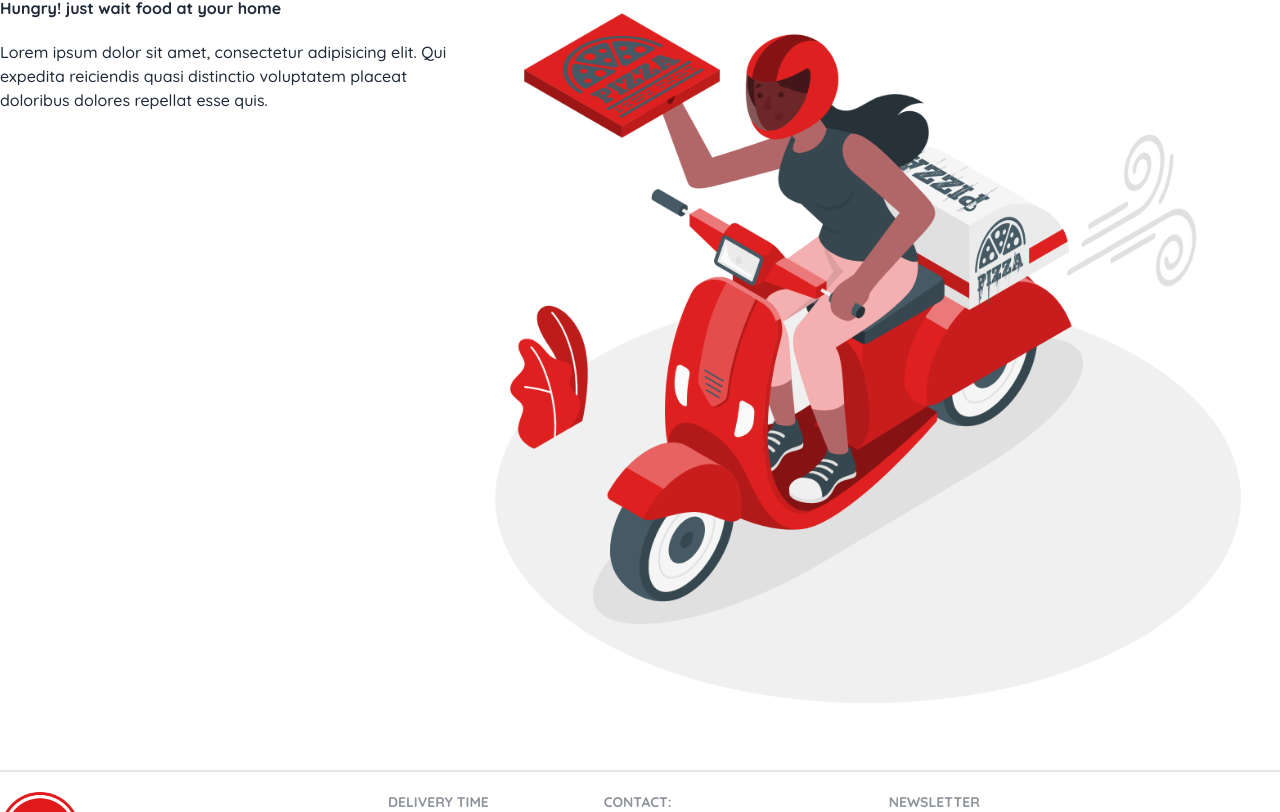
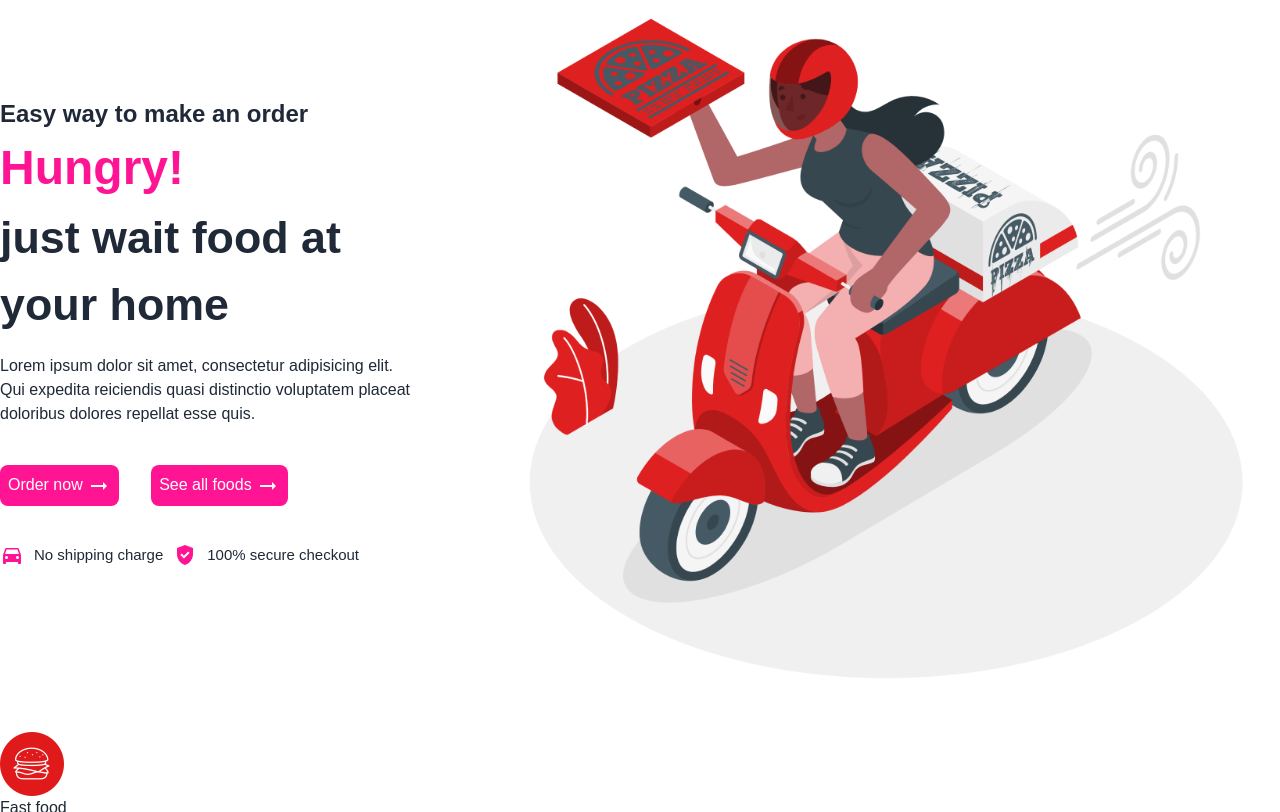
Before and after one commit to ruhulamin111/trucking-delicious, a React (Create React App) app: page / in a window 1280 px wide. Shown: the part 168-980 px from the top of the page. Built offline with nearby package versions, Linux system fonts and the light colour scheme.

Commit message:
done home page

```diff
--- a/package.json
+++ b/package.json
@@ -43,6 +43,6 @@
     ]
   },
   "devDependencies": {
-    "tailwindcss": "^3.1.8"
+    "tailwindcss": "^3.2.1"
   }
 }
--- a/src/App.css
+++ b/src/App.css
@@ -1,3 +1,7 @@
+@tailwind base;
+@tailwind components;
+@tailwind utilities;
+
 @import url('https://fonts.googleapis.com/css2?family=Quicksand:wght@500;600;700&display=swap');
 
 body {
--- a/src/components/Footer/Footer.js
+++ b/src/components/Footer/Footer.js
@@ -12,7 +12,7 @@ const Footer = () => {
 
     return (
         <div>
-            <footer className="footer text-base-content border-t-2 py-5 mt-5">
+            <footer className="footer text-base-content border-t-2 py-5 my-5">
                 <div>
                     <img src={logo} alt="" className='h-20 mb-4' />
                     <p>Trucking Delicious Resturant<br />
--- /dev/null
+++ b/src/components/UI/Category/Category.js
@@ -0,0 +1,41 @@
+import React from 'react'
+import categoryImg1 from '../../../assets/images/category-01.png'
+import categoryImg2 from '../../../assets/images/category-02.png'
+import categoryImg3 from '../../../assets/images/category-03.png'
+import categoryImg4 from '../../../assets/images/category-04.png'
+
+const Category = () => {
+    const categoryData = [
+        {
+            name: 'Fast food ',
+            img: categoryImg1
+        },
+        {
+            name: 'Pizza ',
+            img: categoryImg2
+        },
+        {
+            name: 'Bangali Food',
+            img: categoryImg3
+        },
+        {
+            name: 'Row Meat ',
+            img: categoryImg4
+        },
+    ]
+    return (
+        <div className='grid grid-col'>
+            {
+                categoryData.map((category, i) => <div key={i}>
+                    <div>
+                        <img src={category.img} alt="" />
+                    </div>
+                    <h1>{category.name}</h1>
+                </div>)
+            }
+
+        </div>
+    )
+}
+
+export default Category
--- a/src/pages/Home.jsx
+++ b/src/pages/Home.jsx
@@ -1,23 +1,35 @@
 import React from 'react'
 import Helmet from '../components/Helmet/Helmet'
 import logo from '../assets/images/hero.png'
+import DirectionsCarIcon from '@mui/icons-material/DirectionsCar';
+import GppGoodIcon from '@mui/icons-material/GppGood';
+import Category from '../components/UI/Category/Category';
+import '../styles/Home.css'
+import ArrowRightAltIcon from '@mui/icons-material/ArrowRightAlt';
 
 const Home = () => {
 
     return (
         <Helmet title='Home'>
-            <div className='flex justify-between items-center'>
+            <div className='home_container'>
                 <div className=''>
-                    <h1 className='text-xl mt-5'>Easy way to make an order</h1>
-                    <h1 className='text-4xl font-bold mt-5 '>Hungry! just wait food at your home</h1>
-                    <p className='mt-5'>Lorem ipsum dolor sit amet, consectetur adipisicing elit. Qui expedita reiciendis quasi distinctio voluptatem placeat doloribus dolores repellat esse quis.</p>
+                    <h1 className='home_subtitle'>Easy way to make an order</h1>
+                    <h1 className='home_title'><span>Hungry!</span> <br /> just wait food at your home</h1>
+                    <p className='home_text'>Lorem ipsum dolor sit amet, consectetur adipisicing elit. Qui expedita reiciendis quasi distinctio voluptatem placeat doloribus dolores repellat esse quis.</p>
+                    <div className='home_button_section'>
+                        <button className='home_button'>Order now <span><ArrowRightAltIcon /></span></button>
+                        <button className='home_button'>See all foods <span><ArrowRightAltIcon /></span></button>
+                    </div>
+                    <div className='home_info_section'>
+                        <p><span><DirectionsCarIcon /></span>No shipping charge </p>
+                        <p><span><GppGoodIcon /></span>100% secure checkout </p>
+                    </div>
                 </div>
                 <div>
-
                     <img className='' src={logo} alt="" />
                 </div>
-
             </div>
+            <Category />
         </Helmet>
     )
 }
--- /dev/null
+++ b/src/styles/Home.css
@@ -0,0 +1,69 @@
+.home_container {
+    display: flex;
+    justify-content: end;
+    align-items: center;
+    gap: 5rem;
+    height: 100vh;
+}
+
+.home_container img {
+    width: 100%;
+}
+
+.home_subtitle {
+    font-size: 1.5rem;
+    font-weight: 600;
+}
+
+.home_title span {
+    font-size: 3rem;
+    font-weight: 900;
+    color: deeppink;
+}
+
+.home_title {
+    font-size: 2.8rem;
+    font-weight: 600;
+}
+
+.home_text {
+    font-size: 1rem;
+    font-weight: 500;
+    margin-top: 1rem;
+}
+
+.home_button {
+    padding: 8px;
+    margin-top: 15px;
+    background-color: deeppink;
+    border-radius: 8px;
+    color: white;
+    transition: .5s;
+}
+
+.home_button:hover {
+    background-color: darkmagenta;
+    transform: translate(10px);
+}
+
+.home_button_section {
+    display: flex;
+    gap: 2rem;
+    margin-top: 1.5rem;
+}
+
+.home_info_section {
+    display: flex;
+    gap: 10px;
+    margin-top: 2rem;
+}
+
+.home_info_section p {
+    font-size: 15px;
+}
+
+.home_info_section span {
+    color: deeppink;
+    font-size: 20px;
+    margin-right: 10px;
+}
```
Also changed, not shown: 1 other file (tests, documents, lock files or other folders).
